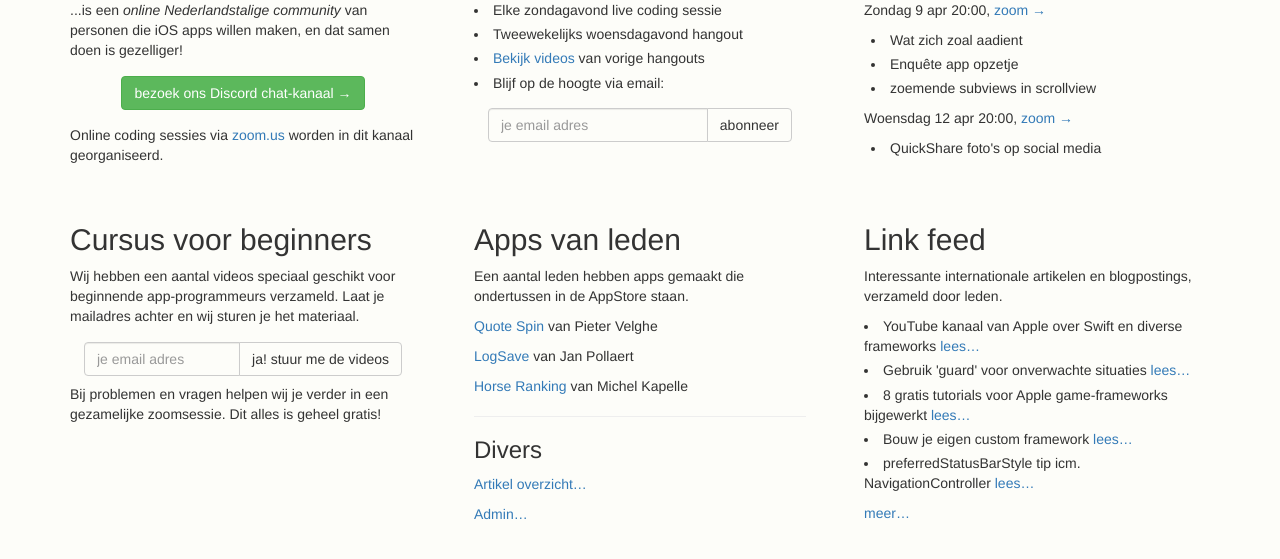
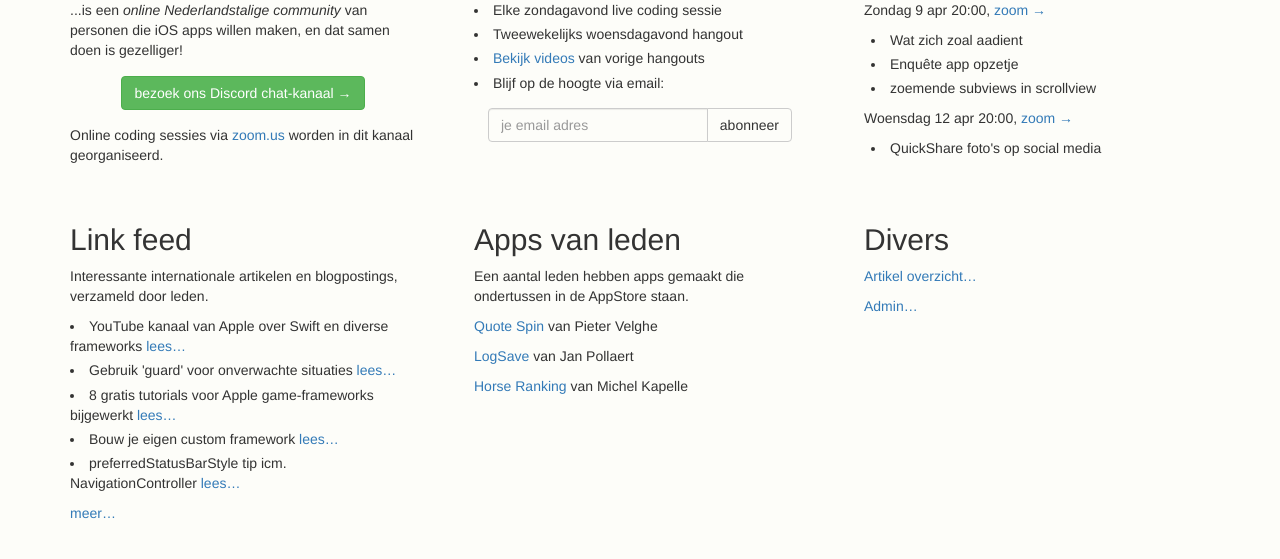
Before and after one commit to swiftdevnl/Website, a PHP site: page /index.php in a window 1280 px wide. Shown: the part 168-727 px from the top of the page. Run offline with PHP 8.4, Linux system fonts and the light colour scheme.

Commit message:
Beginnerscursus weggehaald

```diff
--- a/index.php
+++ b/index.php
@@ -127,37 +127,6 @@ $linkfeed = array_slice($linkfeed, 0, 5);
         <div class="row gasp">
             <div class="col-md-4">
                 <div class="squeeze-left">
-                    <h2>Cursus voor beginners</h2>
-					<p>Wij hebben een aantal videos speciaal geschikt voor beginnende app-programmeurs verzameld.
-					Laat je mailadres achter en wij sturen je het materiaal.</p>
-                    <form class="subscribe" method="post" action="beginners.php" accept-charset="utf-8">
-                        <div class="input-group">
-                            <input type="email" class="form-control" id="email" name="email" placeholder="je email adres" required>
-                            <span class="input-group-btn">
-                                <button class="btn btn-default" type="submit"> ja! stuur me de videos </button>
-                            </span>
-                        </div><!-- /input-group -->
-                    </form>
-					<p>Bij problemen en vragen helpen wij je verder in een gezamelijke zoomsessie. Dit alles is geheel gratis!</p>
-                </div>
-            </div>
-
-            <div class="col-md-4">
-                <div class="squeeze-middle">
-                    <h2>Apps van leden</h2>
-                    <p>Een aantal leden hebben apps gemaakt die ondertussen in de AppStore staan.</p>
-                    <p><a href="artikels/quotespin">Quote Spin</a> van Pieter Velghe</p>
-                    <p><a href="artikels/logsave">LogSave</a> van Jan Pollaert</p>
-                    <p><a href="artikels/horseranking">Horse Ranking</a> van Michel Kapelle</p>
-					<hr>
-					<h3>Divers</h3>
-                    <p><a href="artikels/overzicht">Artikel overzicht&hellip;</a>
-					<p><a href="/admin">Admin&hellip;</a>
-                </div>
-            </div>
-
-            <div class="col-md-4">
-                <div class="squeeze-right">
                     <h2>Link feed</h2>
                     <p>Interessante internationale artikelen en blogpostings, verzameld door leden.</p>
                     <ul class="unindented">
@@ -170,6 +139,25 @@ $linkfeed = array_slice($linkfeed, 0, 5);
                     <p><a href="linkfeed.php">meer&hellip;</a></p>
                 </div>
             </div>
+
+            <div class="col-md-4">
+                <div class="squeeze-middle">
+                    <h2>Apps van leden</h2>
+                    <p>Een aantal leden hebben apps gemaakt die ondertussen in de AppStore staan.</p>
+                    <p><a href="artikels/quotespin">Quote Spin</a> van Pieter Velghe</p>
+                    <p><a href="artikels/logsave">LogSave</a> van Jan Pollaert</p>
+                    <p><a href="artikels/horseranking">Horse Ranking</a> van Michel Kapelle</p>
+                </div>
+            </div>
+
+            <div class="col-md-4">
+                <div class="squeeze-right">
+                    <h2>Divers</h2>
+                    <p><a href="artikels/overzicht">Artikel overzicht&hellip;</a>
+					<p><a href="/admin">Admin&hellip;</a>
+                </div>
+            </div>
+
         </div><!-- .row -->
 
 
@@ -181,7 +169,7 @@ $linkfeed = array_slice($linkfeed, 0, 5);
         <p class="center">
             Content door Erwin Abrahamse, Rudy Wouters en Adri Mathlener &bullet;
             SwiftDev.nl is lente 2016 opgericht door Erwin Schuurman, Erwin Abrahamse en Rudy Wouters &bullet;
-            Website door Michiel Overtoom
+            Website door Michiel Overtoom, motoom@xs4ll.nl
         </p>
     </div>
     -->
```
